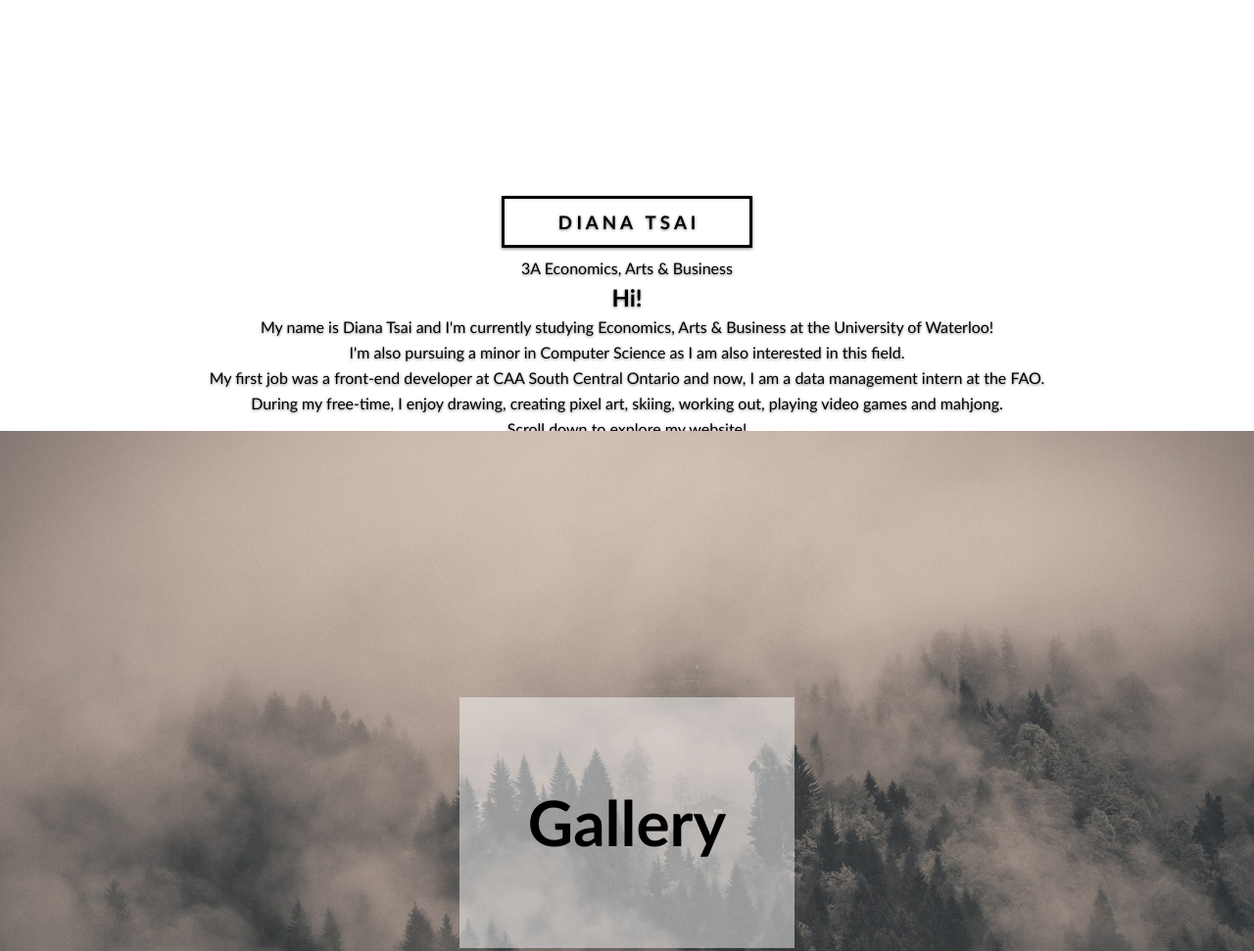
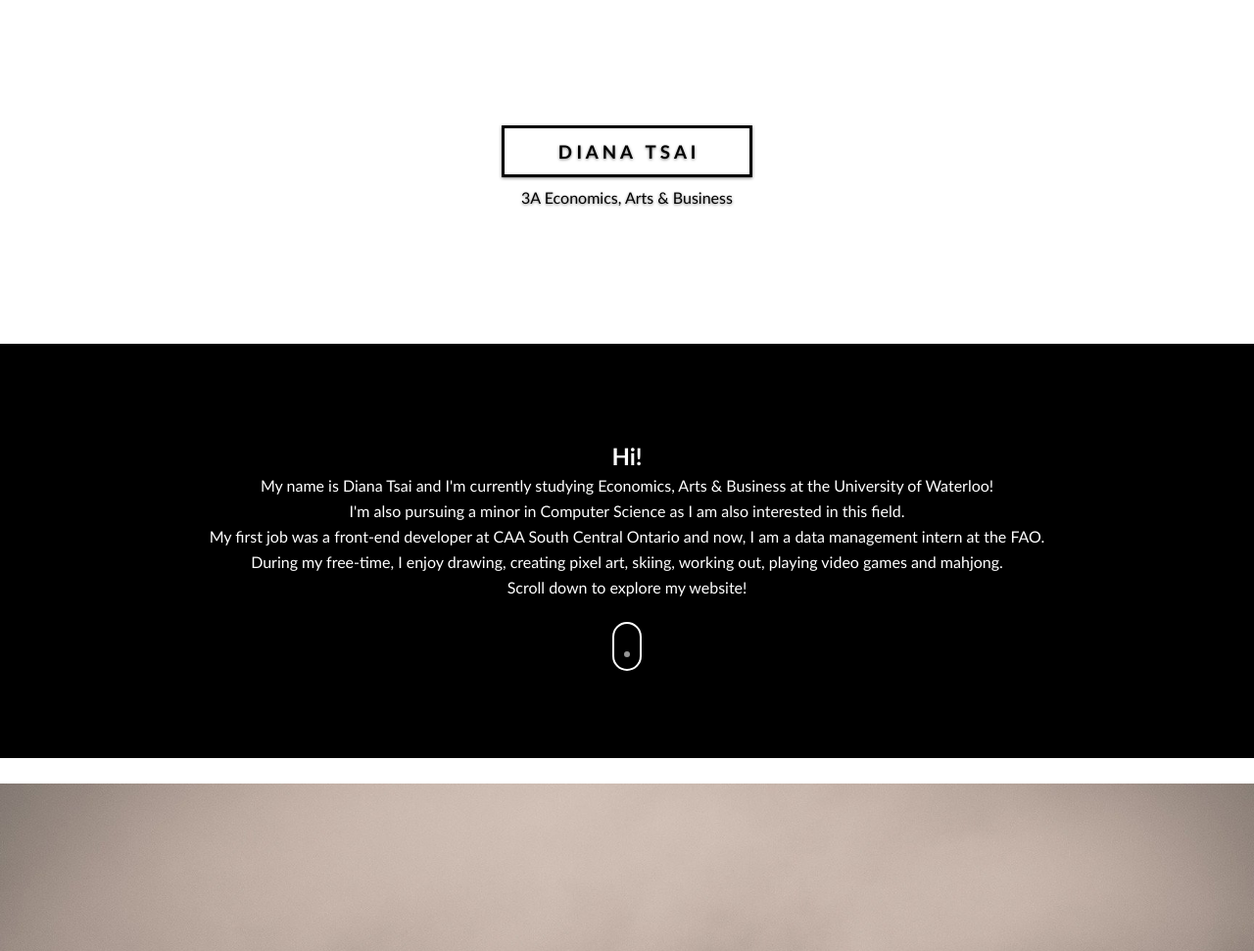
Before and after one commit to PlasticTable/Personal-Website, a plain HTML site: page index.html in a window 1280 px wide. Shown: the top 971 px of the page at 98% size. Drawn offline with Linux system fonts and the light colour scheme.

Commit message:
Tried to fix main "page"
Didn't fix it but am close.

```diff
--- a/main.css
+++ b/main.css
@@ -22,34 +22,38 @@ body, html {
 }
 .main-title {
 	width: 100%;
-	height: 30%;
+	min-height: 100%;
 	text-align: center;
 	font-family: "Calibri", sans-serif;
 	line-height: 10px;
 	text-shadow: 0 1px 3px rgba(0,0,0,.5);
-	margin-top: 200px;
+}
+
+.brief-introduction {
+	max-height: 50%;
+	padding: 10%;
 }
 
 .name {
-	text-align: center;
 	border: 3px solid #000;
 	width: 250px;
+	box-shadow: 0 1px 3px rgba(0,0,0,.5);
 	margin: 0 auto;
-	box-shadow: 0 1px 3px rgba(0,0,0,.5);
 }
 
-.sectionoff {
-	text-align: center;
+.introduction {
+	max-height: 50%;
 	color: #fff;
 	background-color: #000;
-	padding: 40px 100px;
 	font-family: "Calibri", sans-serif;
 	line-height: 10px;
+	padding: 7%;
 }
 
 /* Learn more about Flex: http://stackoverflow.com/questions/6490252/vertically-centering-a-div-inside-another-div */
 .parallax1 {
 	background-image: url('../Personal-Website/img/placeholderimage1.jpg');
+
 
 	/* Full height */
 	min-height: 100%;
@@ -79,6 +83,8 @@ body, html {
 .parallax2 {
 	background-image: url('../Personal-Website/img/placeholderimage2.jpg');
 	min-height: 100%;
+	display: flex;
+   	justify-content: center;
 }
 
 .sectionoff2 {
@@ -91,6 +97,8 @@ body, html {
 .parallax3 {
 	background-image: url('../Personal-Website/img/placeholderimage3.jpg');
 	min-height: 100%;
+	display: flex;
+    	justify-content: center;
 }
 
 /* Special thanks to this link: https://codepen.io/nxworld/pen/OyRrGy for the scroll effect */
@@ -138,6 +146,7 @@ body, html {
 		opacity: 0;
 	}
 }
+
 @keyframes sdb10 {
 	0% {
 		transform: translate(0, 0);
```
Lines whose indentation alone changed are shown as unchanged.
